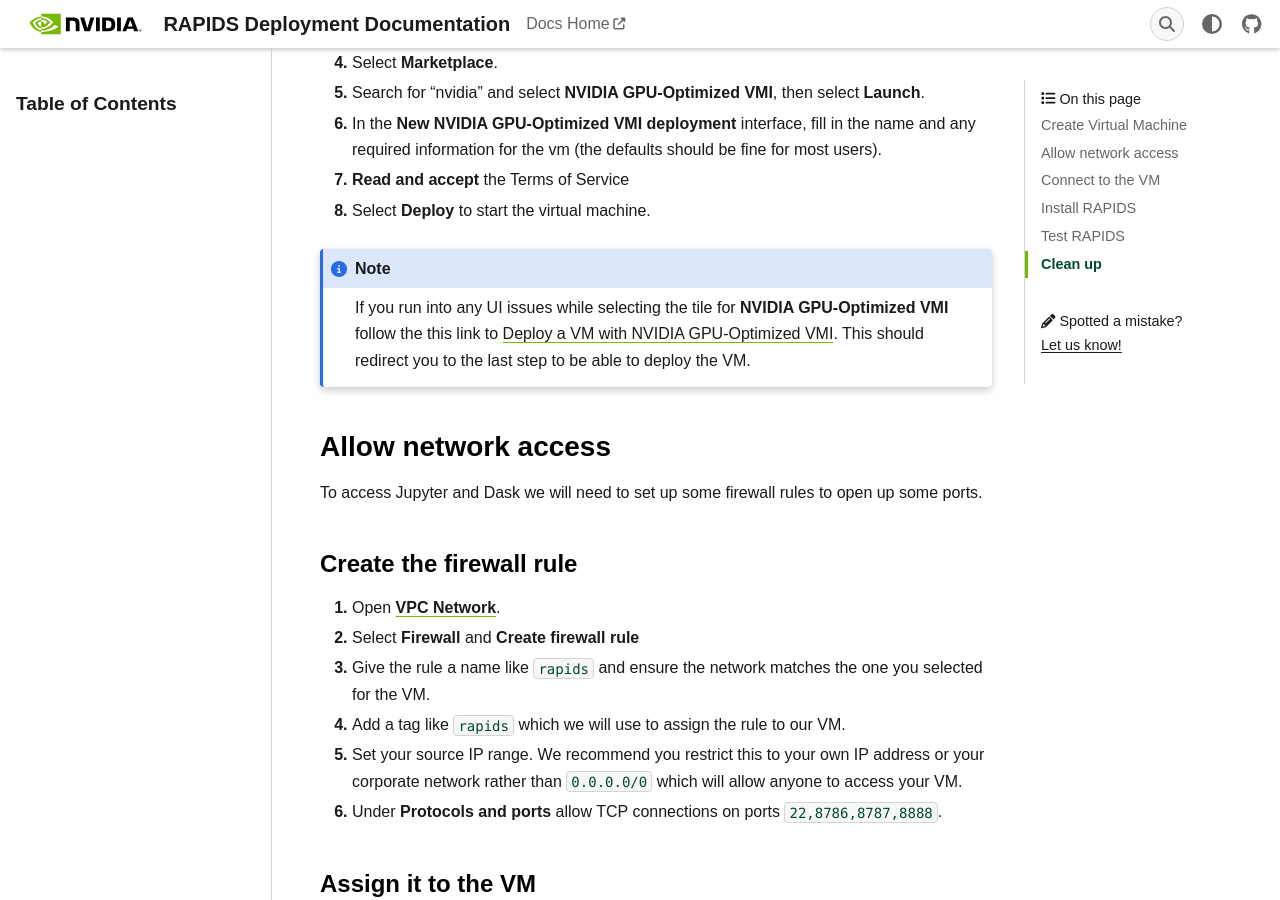
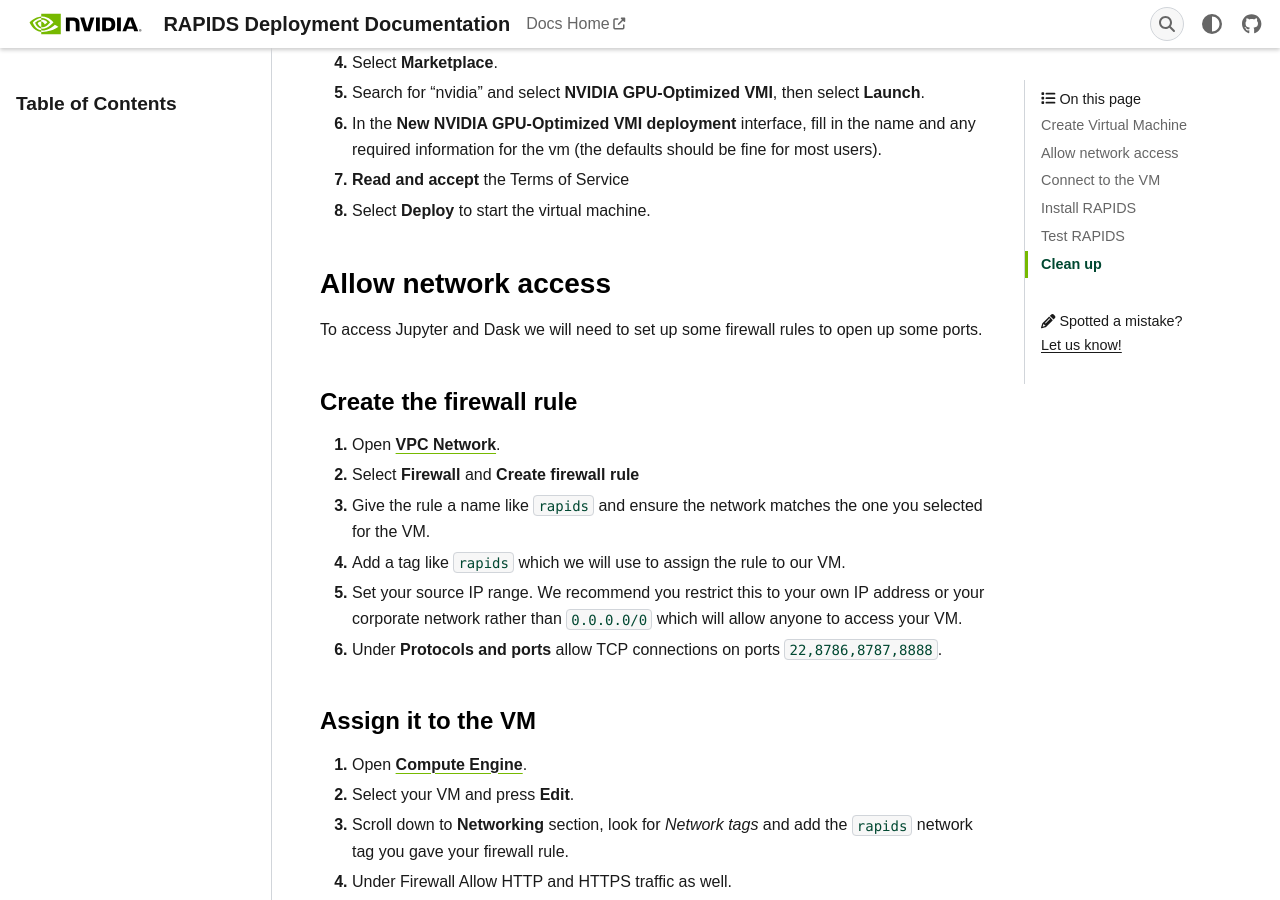
Before and after one commit to rapidsai/deployment, a Sphinx documentation site: the page built from source/cloud/gcp/compute-engine.md, in a window 1280 px wide and 900 px high, scrolled down 438 px. Built offline with Sphinx 7.4.7, drawn with Linux system fonts in a browser that asks for light colours; some web fonts are replaced; some of the changed text lies outside the part shown.

Commit message:
Update compute engine (#763)
update compute engine

````diff
--- a/source/cloud/gcp/compute-engine.md
+++ b/source/cloud/gcp/compute-engine.md
@@ -18,11 +18,6 @@ NVIDIA maintains a [Virtual Machine Image (VMI) that pre-installs NVIDIA drivers
 1. In the **New NVIDIA GPU-Optimized VMI deployment** interface, fill in the name and any required information for the vm (the defaults should be fine for most users).
 1. **Read and accept** the Terms of Service
 1. Select **Deploy** to start the virtual machine.
-
-```{note}
-If you run into any UI issues while selecting the tile for **NVIDIA GPU-Optimized VMI** follow
-the this link to [Deploy a VM with NVIDIA GPU-Optimized VMI](https://console.cloud.google.com/marketplace/product/nvidia-ngc-public/nvidia-gpu-optimized-vmi). This should redirect you to the last step to be able to deploy the VM.
-```
 
 ## Allow network access
 
````
Also changed, not shown: other parts of source/cloud/gcp/compute-engine.md (+3 -1 lines).
